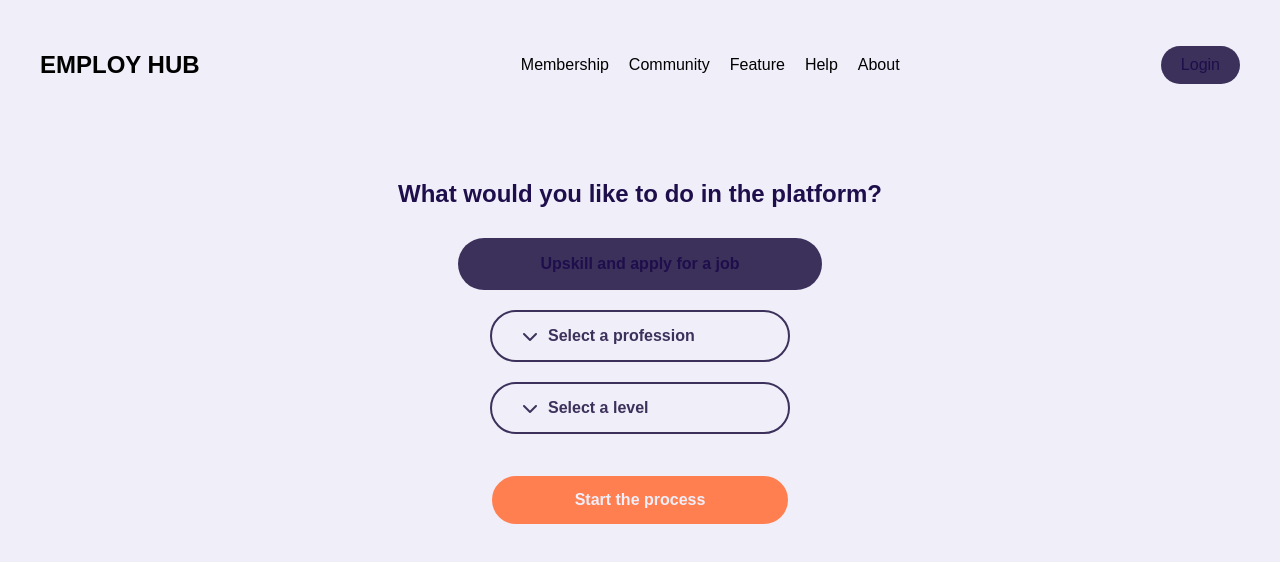
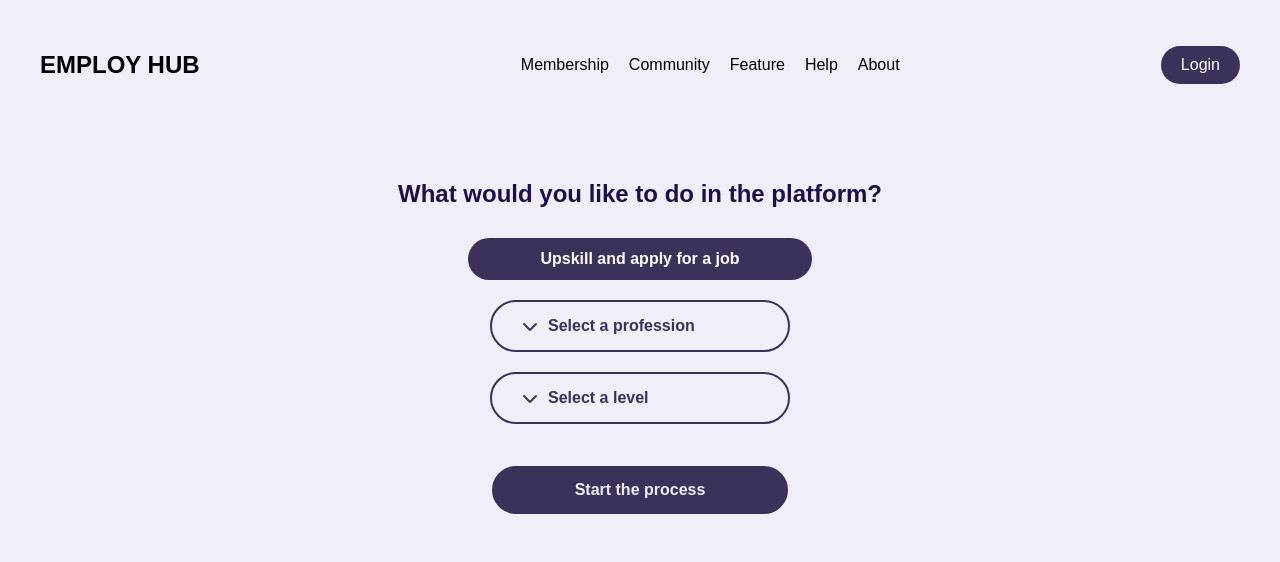
Before and after one commit to MatshepoFrak/Melsoft-Hack, a website: page frontend/upskill.html in a window 1280 px wide. Both pictures are taken after a click on the link "Upskill and apply for a job". Drawn offline with Linux system fonts and the light colour scheme.

```diff
--- a/assets/styles/styles.css
+++ b/assets/styles/styles.css
@@ -47,7 +47,7 @@
             padding: 10px 20px;
             border-radius: 20px;
             text-decoration: none;
-            color: var(--text-color);
+            color: var(--text-color-2);
         }
         .main-content {
             display: flex;
@@ -152,7 +152,7 @@
         }
 
         .action-btn {
-            padding: 15px 30px;
+            padding: 10px 20px;
             border-radius: 30px;
             text-decoration: none;
             font-weight: 600;
@@ -168,7 +168,7 @@
 
         .upskill-btn {
             background-color: var(--primary-color);
-            color: var(--text-color);
+            color: var(--text-color-2);
             border: 2px solid transparent;
         }
 
@@ -250,7 +250,7 @@
             text-decoration: none;
             font-weight: 600;
             font-size: 16px;
-            background-color: var(--secondary-color);
+            background-color: var(--primary-color);
             color: var(--background-color);
             border: 2px solid var(--background-color);
             cursor: pointer;
--- a/frontend/upskill.html
+++ b/frontend/upskill.html
@@ -51,7 +51,7 @@
                         <option value="advanced">Advanced</option>
                     </select>
                 </div>
-                <button class="start-process-btn">Start the process</button>
+                <button class="start-process-btn" onclick="window.location.href='courses.html'">Start the process</button>
             </div>
         </main>
     </div>
```
